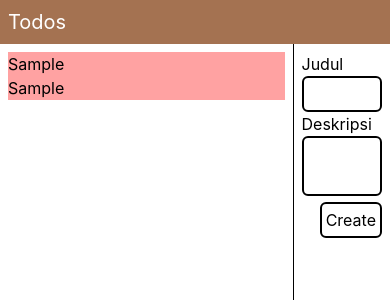
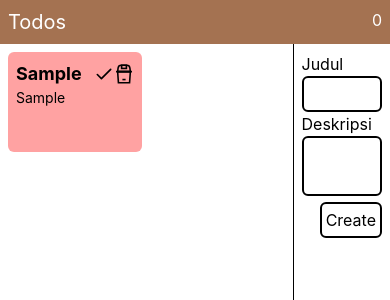
Before and after one commit to kodacampmain/koda-b7-react, a React (Vite) app: page /todos in a window 390 px wide. Both pictures are taken after typing "Sample", "Sample" into the empty fields and a click on the button "Create". Shown: the top 300 px of the page. Built offline with nearby package versions, Linux system fonts and the light colour scheme; no server answers.

Commit message:
feat: finishing todos with remove and toggle

```diff
--- a/src/components/TodosCard.jsx
+++ b/src/components/TodosCard.jsx
@@ -1,3 +1,6 @@
+import { useDispatch } from "react-redux";
+
+import { removeTodo, toggleTodo } from "../redux/slices/todos";
 /**
  * @typedef {Object} todo
  * @property {number} todo.id
@@ -12,10 +15,37 @@
  * @returns {JSX.Element}
  */
 function TodosCard({ todo }) {
+  const dispatch = useDispatch();
+  const onRemoveTodo = (id) => {
+    dispatch(removeTodo(id));
+  };
+  const onToggleTodo = (id) => {
+    dispatch(toggleTodo(id));
+  };
   return (
-    <article className={`${todo.isFinished ? "bg-green-300" : "bg-red-300"}`}>
-      <header>{todo.title}</header>
-      <p>{todo.desc}</p>
+    <article className={`${todo.isFinished ? "bg-green-300" : "bg-red-300"} p-2 rounded-md`}>
+      <header className="font-bold text-lg capitalize flex">
+        <h2 className="line-clamp-1">{todo.title}</h2>
+        <div className="ml-auto flex">
+          <img
+            className="cursor-pointer"
+            src={todo.isFinished ? "/cross.svg" : "/check.svg"}
+            alt={todo.isFinished ? "cross" : "check"}
+            height={20}
+            width={20}
+            onClick={() => onToggleTodo(todo.id)}
+          />
+          <img
+            className="cursor-pointer"
+            src="/trash-can.svg"
+            alt="trash-can"
+            height={20}
+            width={20}
+            onClick={() => onRemoveTodo(todo.id)}
+          />
+        </div>
+      </header>
+      <p className="text-sm line-clamp-3">{todo.desc}</p>
     </article>
   );
 }
--- a/src/components/TodosView.jsx
+++ b/src/components/TodosView.jsx
@@ -6,7 +6,7 @@ import TodosCard from "./TodosCard";
 function TodosView() {
   const todoState = useSelector((state) => state.todos);
   return (
-    <section className="p-2">
+    <section className="p-2 grid grid-cols-2 lg:grid-cols-3 gap-2 auto-rows-[100px]">
       {todoState.todos.length > 0 ? (
         todoState.todos.map((todo) => {
           return <TodosCard key={todo.id} todo={todo} />;
--- a/src/pages/Todos.jsx
+++ b/src/pages/Todos.jsx
@@ -1,11 +1,20 @@
+import { useState } from "react";
 import TodosForm from "../components/TodosForm";
 import TodosView from "../components/TodosView";
 
 function Todos() {
+  const [counter, setCounter] = useState(0);
+  const onClickCounter = () => {
+    setCounter((counter) => counter + 1);
+    setCounter((counter) => counter + 1);
+  };
   return (
     <>
-      <header className="bg-primary text-white p-2">
+      <header className="bg-primary text-white p-2 flex">
         <h1 className="text-xl">Todos</h1>
+        <p className="ml-auto" onClick={onClickCounter}>
+          {counter}
+        </p>
       </header>
       <main className="grid grid-cols-[3fr_1fr] grid-rows-1 min-h-[calc(100vh-44px)]">
         <TodosView />
```
Also changed, not shown: public/check.svg (added), public/cross.svg (added).
